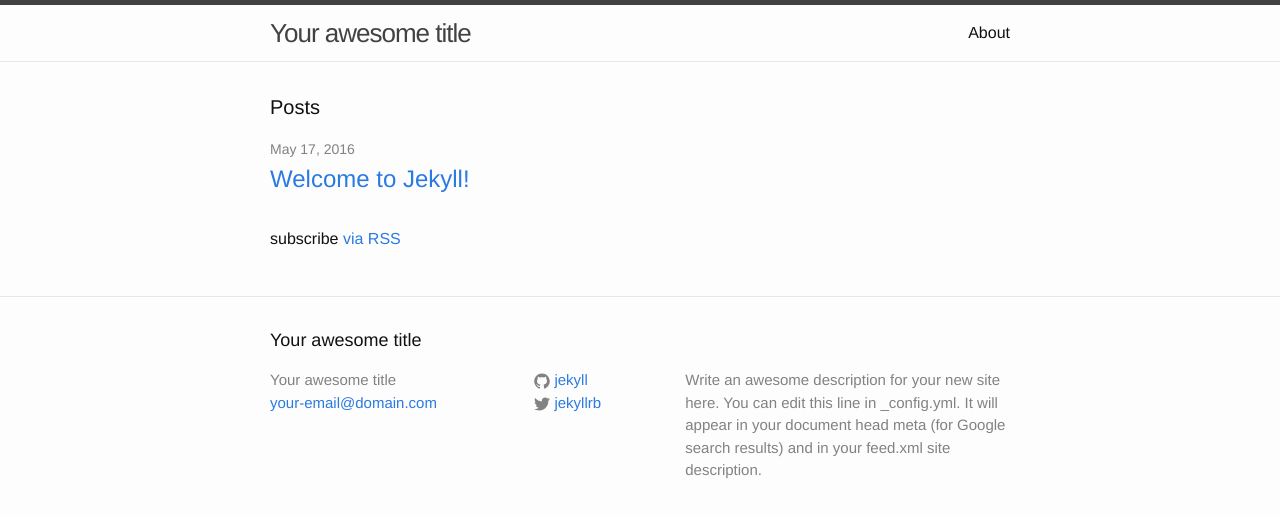
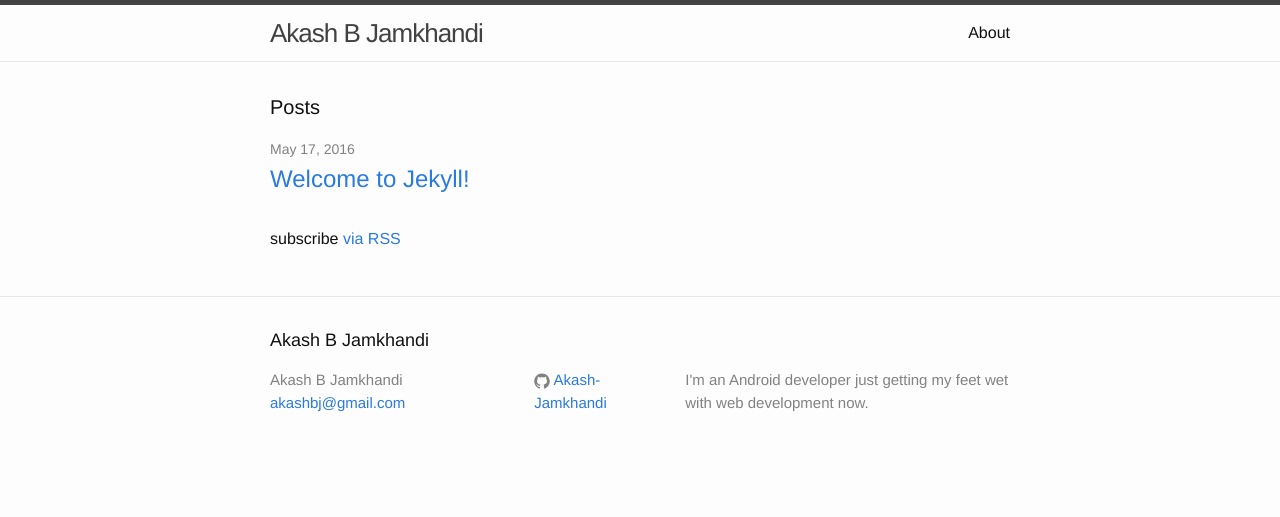
Before and after one commit to Akash-Jamkhandi/Akash-Jamkhandi.github.io, a Jekyll site: the page built from index.html, in a window 1280 px wide. Shown: the top 517 px of the page. Built offline with Jekyll 4.4.1, drawn with Linux system fonts in a browser that asks for light colours.

Commit message:
Replaced template data in config.yml

```diff
--- a/_config.yml
+++ b/_config.yml
@@ -6,16 +6,14 @@
 # 'jekyll serve'. If you change this file, please restart the server process.
 
 # Site settings
-title: Your awesome title
-email: your-email@domain.com
+title: Akash B Jamkhandi
+email: akashbj@gmail.com
 description: > # this means to ignore newlines until "baseurl:"
-  Write an awesome description for your new site here. You can edit this
-  line in _config.yml. It will appear in your document head meta (for
-  Google search results) and in your feed.xml site description.
+ I'm an Android developer just getting my feet wet with web development now.
 baseurl: "" # the subpath of your site, e.g. /blog
 url: "http://yourdomain.com" # the base hostname & protocol for your site
-twitter_username: jekyllrb
-github_username:  jekyll
+#twitter_username: jekyllrb
+github_username:  Akash-Jamkhandi
 
 # Build settings
 markdown: kramdown
```
